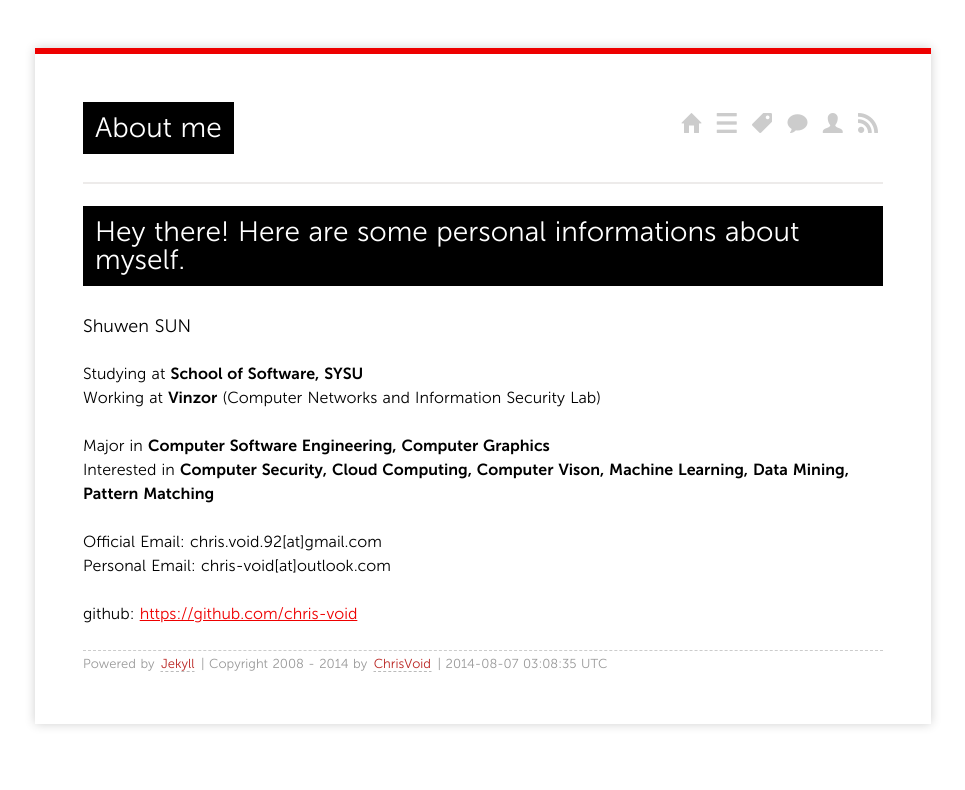
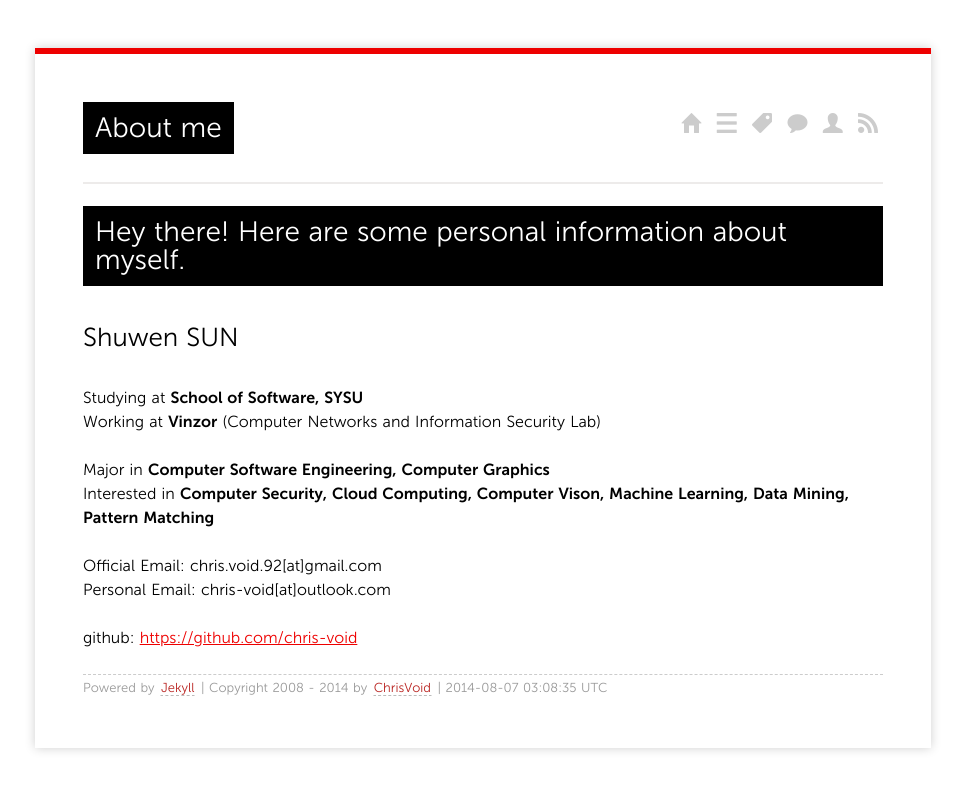
Before and after one commit to chris-void/chris-void.github.io, a Jekyll site: the page built from about/index.md, in a window 1280 px wide. Shown: the top 790 px of the page, without its empty margins (157-1122 px from the left). Built offline with Jekyll 4.4.1, drawn with Linux system fonts in a browser that asks for light colours; Markdown is read by kramdown in place of the engine named in the settings; comment, search, counter and statistics services are not loaded.

Commit message:
update about me

```diff
--- a/about/index.md
+++ b/about/index.md
@@ -4,10 +4,10 @@ layout: page
 comments: yes
 ---
 
-Hey there! Here are some personal informations about myself.
+Hey there! Here are some personal information about myself.
 =======
 
-### Shuwen SUN
+## Shuwen SUN
 
 Studying at **School of Software, SYSU**
 Working at **Vinzor** (Computer Networks and Information Security Lab)
```
